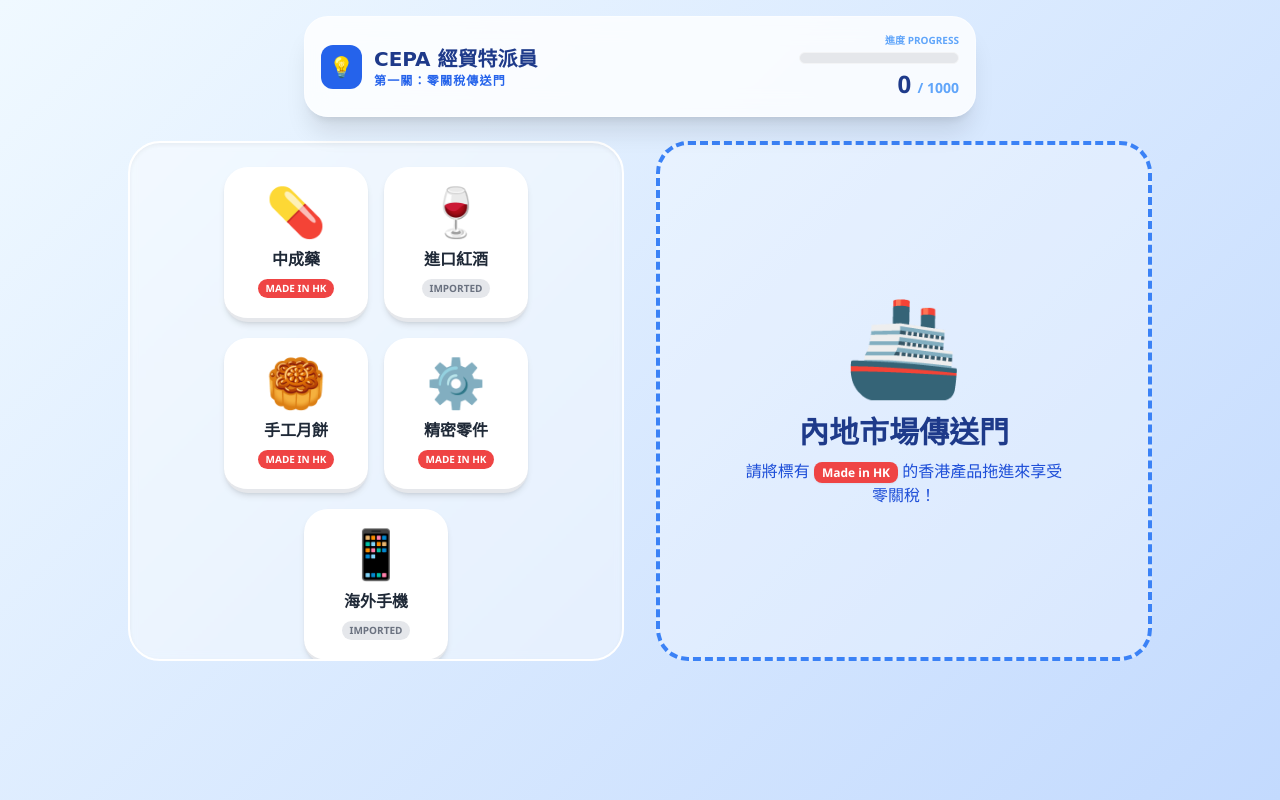
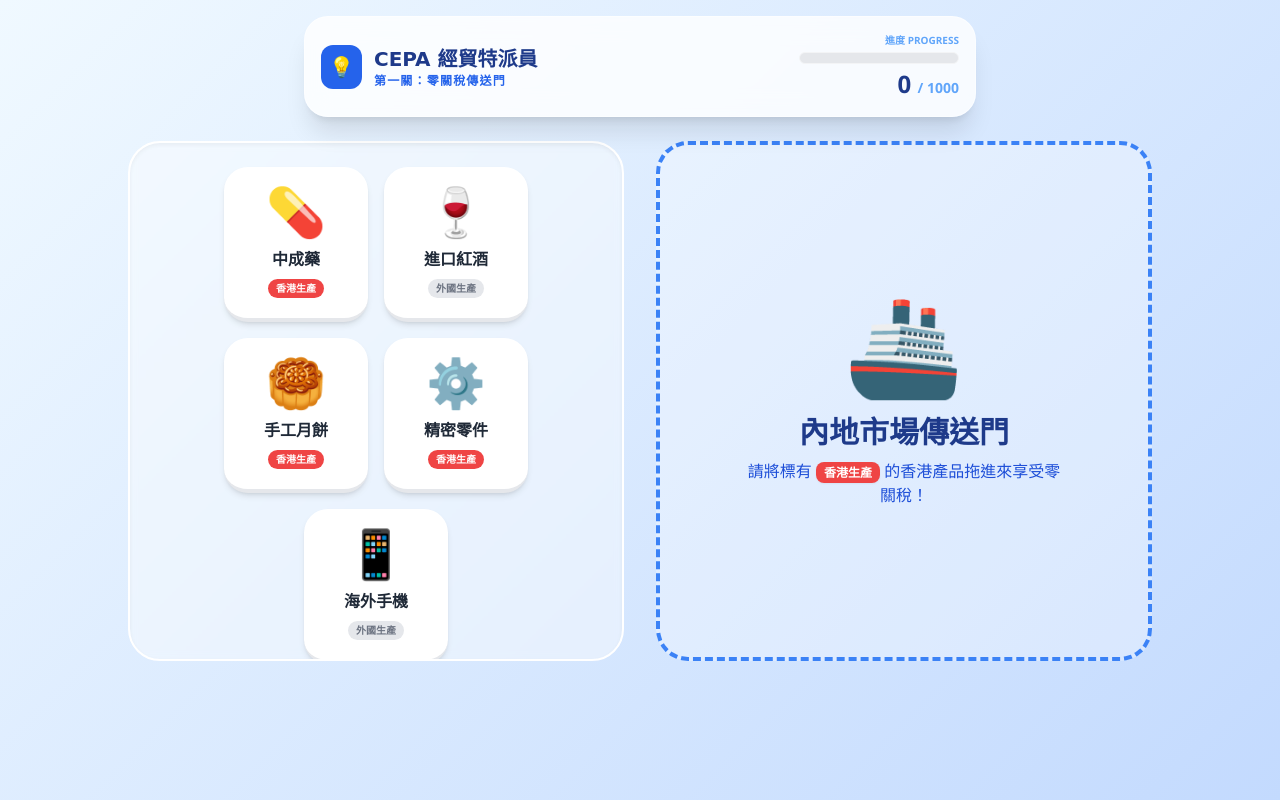
Before and after one commit to Fhmslik/4-sem3-CEPA, a plain HTML site: page index.html in a window 1280 px wide. Drawn offline with nearby package versions, Linux system fonts and the light colour scheme; a web font is replaced by a local one.

Commit message:
Update labels: 香港生產 and 外國生產

```diff
--- a/index.html
+++ b/index.html
@@ -121,7 +121,7 @@
                 <div id="portal-icon" class="text-8xl mb-6 transition-all duration-500">🚢</div>
                 <h2 id="portal-text" class="text-3xl font-bold text-blue-900 game-font mb-2 text-center">內地市場傳送門</h2>
                 <p id="portal-subtext" class="text-center text-blue-700 font-medium max-w-xs">
-                    請將標有 <span class="bg-red-500 text-white px-2 py-0.5 rounded-lg text-xs font-bold shadow-sm">Made in HK</span> 的香港產品拖進來享受零關稅！
+                    請將標有 <span class="bg-red-500 text-white px-2 py-0.5 rounded-lg text-xs font-bold shadow-sm">香港生產</span> 的香港產品拖進來享受零關稅！
                 </p>
             </div>
 
@@ -284,7 +284,7 @@
                     <div class="text-5xl mb-3">${item.icon}</div>
                     <span class="text-base font-bold text-gray-800">${item.name}</span>
                     <div class="mt-2 text-[10px] ${item.isHK ? 'bg-red-500 text-white' : 'bg-gray-200 text-gray-500'} px-2 py-0.5 rounded-full font-black uppercase">
-                        ${item.isHK ? 'Made in HK' : 'Imported'}
+                        ${item.isHK ? '香港生產' : '外國生產'}
                     </div>
                 `;
                 card.addEventListener('dragstart', (e) => {
```
